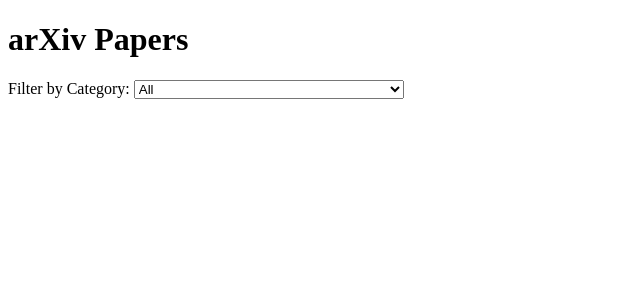
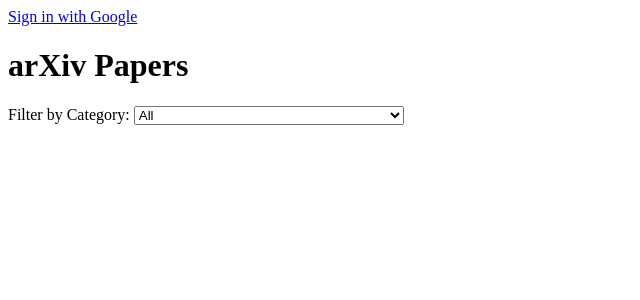
Before and after one commit to jasonjias/research-tldr, a FastAPI app: page / in a window 1280 px wide. Shown: the top 300 px of the page, without its empty margins (0-640 px from the left). Run offline with FastAPI, Linux system fonts and the light colour scheme; data that the repository does not hold is empty.

Commit message:
add google oauth

```diff
--- a/main.py
+++ b/main.py
@@ -6,14 +6,68 @@ from datetime import datetime, timedelta
 from sqlmodel import Session, select
 from fastapi.responses import HTMLResponse
 from fastapi.templating import Jinja2Templates
+from fastapi.responses import HTMLResponse, RedirectResponse
+from starlette.middleware.sessions import SessionMiddleware
+from authlib.integrations.starlette_client import OAuth
+from dotenv import load_dotenv
+import os
 
 from app.arxiv import fetch_arxiv_papers
 from app.db import init_db, save_papers, engine
 from app.models import ArxivPaper
 
+# --- load env ---
+load_dotenv()
+GA_MEASUREMENT_ID = os.getenv("GA_MEASUREMENT_ID")
+SESSION_SECRET = os.getenv("SESSION_SECRET", "dev-change-me")
+GOOGLE_CLIENT_ID = os.getenv("GOOGLE_CLIENT_ID")
+GOOGLE_CLIENT_SECRET = os.getenv("GOOGLE_CLIENT_SECRET")
+
 app = FastAPI()
+app.add_middleware(SessionMiddleware, secret_key=SESSION_SECRET, same_site="lax")
+
 templates = Jinja2Templates(directory="templates")
 init_db()
+
+# --- Google OAuth setup ---
+oauth = OAuth()
+oauth.register(
+    name="google",
+    client_id=GOOGLE_CLIENT_ID,
+    client_secret=GOOGLE_CLIENT_SECRET,
+    server_metadata_url="https://accounts.google.com/.well-known/openid-configuration",
+    client_kwargs={"scope": "openid email profile"},
+)
+
+
+def current_user(request: Request):
+    return request.session.get("user")
+
+
+@app.get("/login")
+async def login(request: Request):
+    redirect_uri = request.url_for("auth_callback")
+    return await oauth.google.authorize_redirect(request, redirect_uri)
+
+
+@app.get("/auth/callback")
+async def auth_callback(request: Request):
+    token = await oauth.google.authorize_access_token(request)
+    userinfo = token.get("userinfo")
+    # store minimal details in session
+    request.session["user"] = {
+        "sub": userinfo["sub"],
+        "email": userinfo.get("email"),
+        "name": userinfo.get("name"),
+        "picture": userinfo.get("picture"),
+    }
+    return RedirectResponse(url="/")
+
+
+@app.get("/logout")
+async def logout(request: Request):
+    request.session.clear()
+    return RedirectResponse(url="/")
 
 
 @app.get("/arxiv/daily")
@@ -41,4 +95,12 @@ def html_view(request: Request):
     with Session(engine) as session:
         stmt = select(ArxivPaper).order_by(ArxivPaper.published.desc()).limit(50)
         papers = session.exec(stmt).all()
-        return templates.TemplateResponse("papers.html", {"request": request, "papers": papers})
+        user = request.session.get("user")
+        return templates.TemplateResponse(
+            "papers.html",
+            {
+                "request": request,
+                "papers": papers,
+                "user": user,
+            },
+        )
--- a/templates/papers.html
+++ b/templates/papers.html
@@ -9,7 +9,7 @@
         function gtag() { dataLayer.push(arguments); }
         gtag('js', new Date());
 
-        gtag('config', 'G-GTBGKSY5SM');
+        gtag('config', GA_MEASUREMENT_ID);
     </script>
 
     <title>arXiv Papers</title>
@@ -32,6 +32,15 @@
 
 
 <body>
+    <div style="display:flex;gap:12px;align-items:center;margin-bottom:12px;">
+        {% if user %}
+        <img src="{{ user.picture }}" referrerpolicy="no-referrer" style="width:28px;height:28px;border-radius:50%">
+        <span>Signed in as {{ user.name or user.email }}</span>
+        <a href="/logout">Logout</a>
+        {% else %}
+        <a href="/login">Sign in with Google</a>
+        {% endif %}
+    </div>
     <h1>arXiv Papers</h1>
     <!-- Main Category Filters -->
     <div id="category-filters">
```
